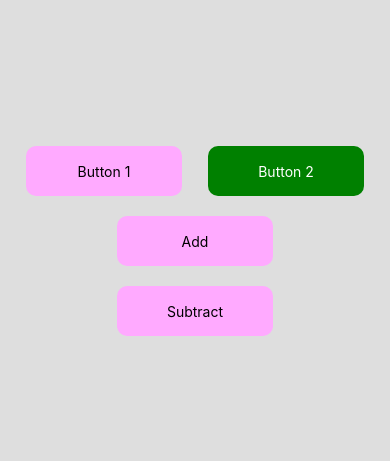
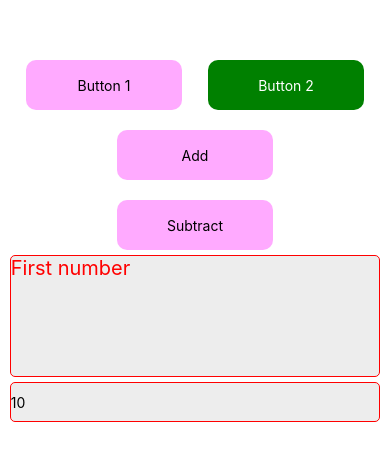
Before and after one commit to Asmatchd/FaizanIntern, a React Native app: screen / in a window 390 px wide. Shown: the part 181-642 px from the top of the page. Built offline with nearby package versions, Linux system fonts and the light colour scheme.

Commit message:
textinput done

```diff
--- a/src/screens/buttons/Buttons.js
+++ b/src/screens/buttons/Buttons.js
@@ -1,9 +1,14 @@
 /* eslint-disable react/self-closing-comp */
 /* eslint-disable react-native/no-inline-styles */
 import React from 'react';
-import {View, Text, Button, TouchableOpacity} from 'react-native';
+import {View, Text, Button, TouchableOpacity, TextInput} from 'react-native';
 
 export class Buttons extends React.Component {
+  state = {
+    firstValue: '',
+    secondValue: '10',
+  };
+
   firstFunction = data => {
     if (data === '1') {
       console.warn('1 Pressed');
@@ -23,11 +28,18 @@ export class Buttons extends React.Component {
   };
 
   combined = (a, b, fn) => {
+    // if (fn === 'add') {
+    //   const ans = a + b;
+    //   console.warn('after addition answer is ' + ans);
+    // } else {
+    //   const ans = a - b;
+    //   console.warn('after subtraction answer is ' + ans);
+    // }
     if (fn === 'add') {
-      const ans = a + b;
+      const ans = +this.state.firstValue + +this.state.secondValue;
       console.warn('after addition answer is ' + ans);
     } else {
-      const ans = a - b;
+      const ans = +this.state.firstValue - +this.state.secondValue;
       console.warn('after subtraction answer is ' + ans);
     }
   };
@@ -36,7 +48,7 @@ export class Buttons extends React.Component {
     return (
       <View
         style={{
-          backgroundColor: '#0002',
+          backgroundColor: '#fff',
           //height: 500,
           //width: 200,
           flex: 1,
@@ -132,6 +144,61 @@ export class Buttons extends React.Component {
           }}>
           <Text>Subtract</Text>
         </TouchableOpacity>
+
+        <TextInput
+          // onChangeText={txt => {
+          //   this.setState({firstValue: txt});
+          // }}
+          onChangeText={firstValue => {
+            this.setState({firstValue});
+          }}
+          style={{
+            // height: 50,
+            width: '95%',
+            backgroundColor: '#0001',
+            borderWidth: 0.5,
+            borderColor: 'red',
+            marginTop: 5,
+            borderRadius: 5,
+            fontSize: 20,
+            color: 'blue',
+          }}
+          placeholder={'First number'}
+          placeholderTextColor={'red'}
+          numberOfLines={5}
+          // minHeight={50}
+          // maxHeight={200}
+          multiline
+          keyboardType={'number-pad'}
+          textAlignVertical={'top'}
+          value={this.state.firstValue}
+          // for password entry  uncomment  this
+          // secureTextEntry
+        />
+
+        <TextInput
+          // onChangeText={txt => {
+          //   this.setState({firstValue: txt});
+          // }}
+          onChangeText={secondValue => {
+            this.setState({secondValue});
+          }}
+          style={{
+            height: 40,
+            width: '95%',
+            backgroundColor: '#0001',
+            borderWidth: 0.5,
+            borderColor: 'red',
+            marginTop: 5,
+            borderRadius: 5,
+          }}
+          placeholder={'Second number'}
+          // numberOfLines={2}
+          // multiline={true}
+          keyboardType={'phone-pad'}
+          value={this.state.secondValue}
+          editable={false}
+        />
       </View>
     );
   }
```
